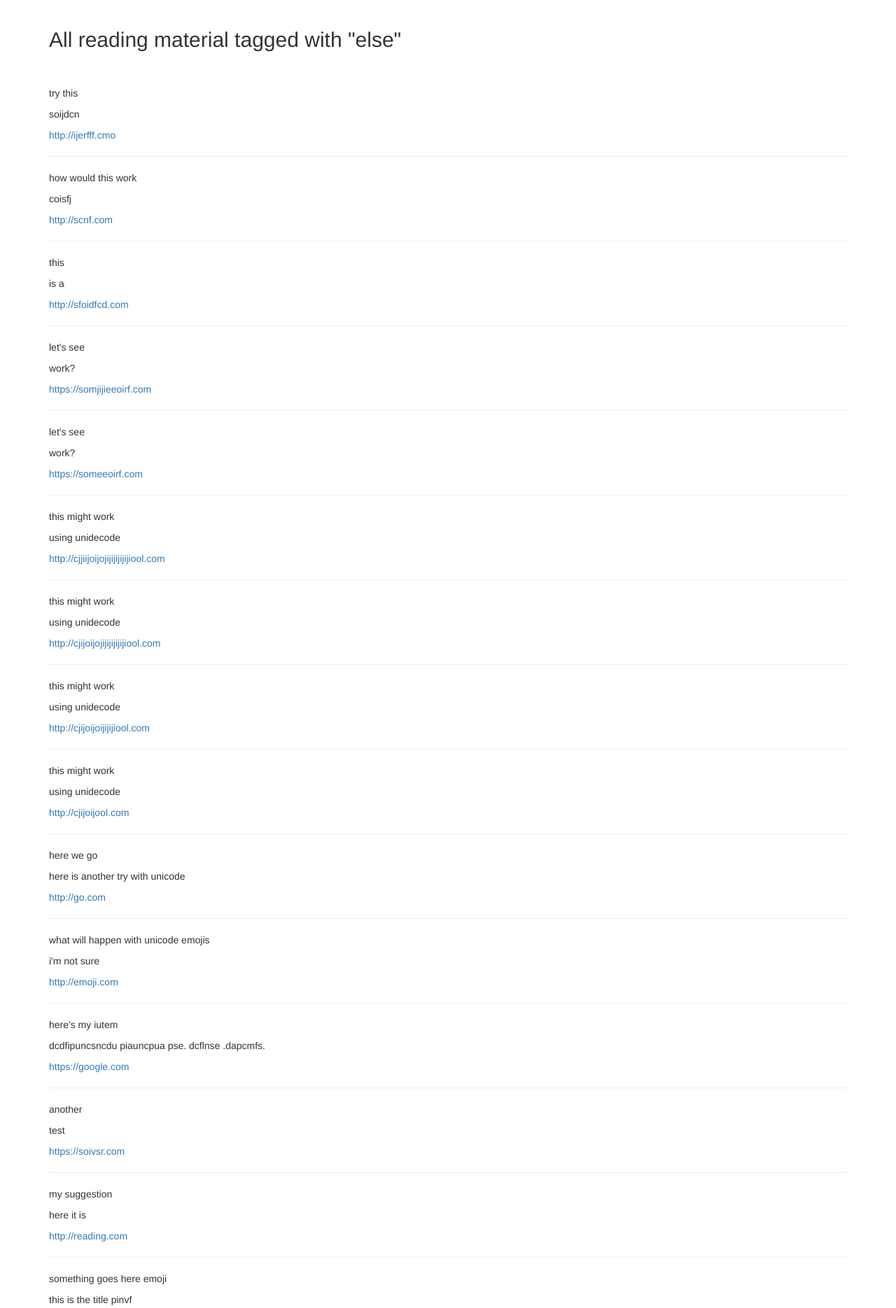
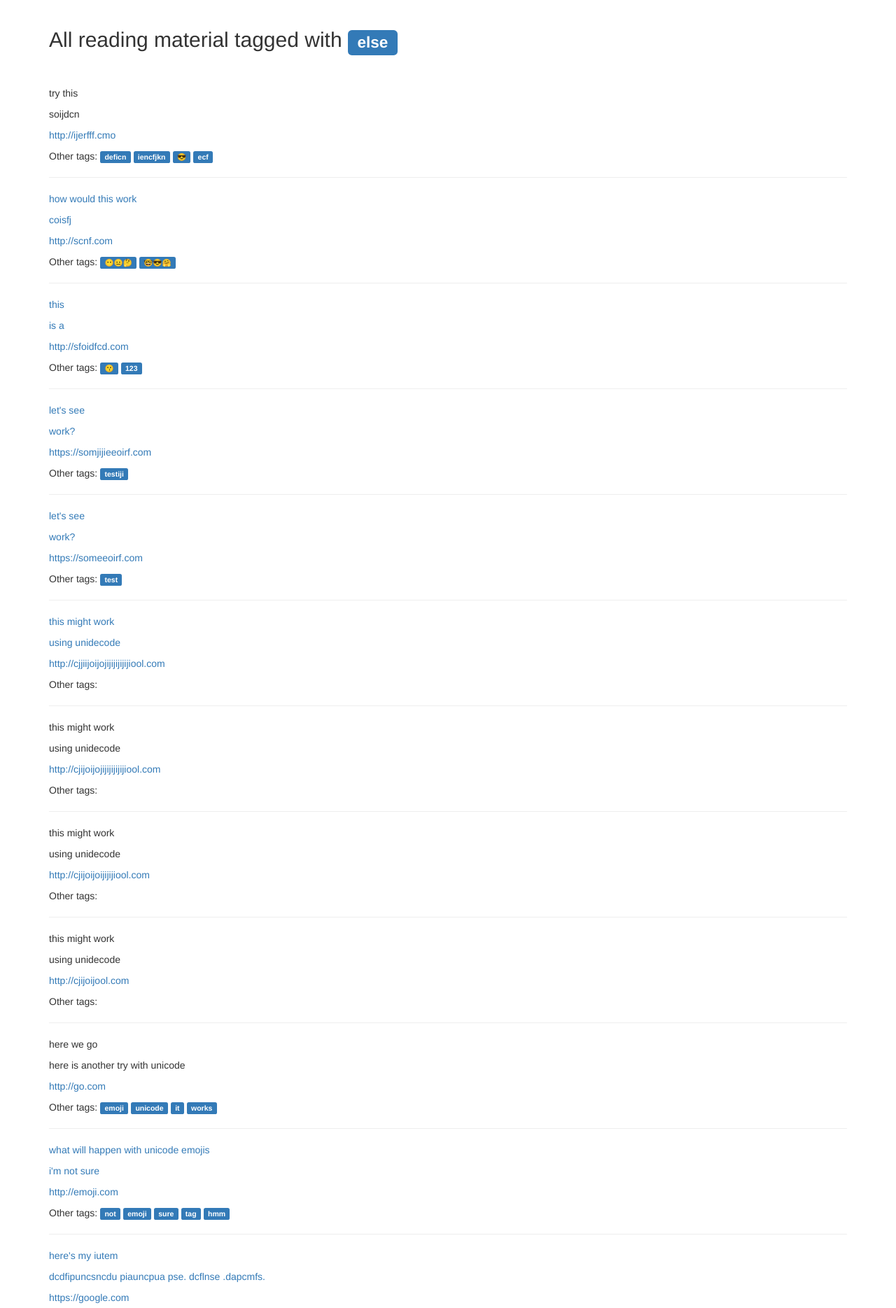
Before and after one commit to briancaffey/briancaffey.com, a Django app: template readinglist/templates/readinglist/tag_view.html in a window 1280 px wide. Shown: the part 51-1920 px from the top of the page at 70% size. Run offline with Django 3.2, Linux system fonts and the light colour scheme; the template is opened without the code that fills it: values that come from a table or form of the project are taken from there, others are empty; data comes from the database, SQL or seed files in the repository; both versions use the stored data as it was after the commit; parts of the project's set-up code (start-up, migrations or seed data) failed here and were passed over; some libraries are stand-ins or nearby versions.

Commit message:
improved tagging

```diff
--- a/readinglist/models.py
+++ b/readinglist/models.py
@@ -4,6 +4,7 @@ from django.conf import settings
 from comments.models import Comment #users can comment on reading list
 
 from taggit.managers import TaggableManager
+
 
 from django.contrib.auth.models import User
 
--- a/readinglist/templates/readinglist/all_tags.html
+++ b/readinglist/templates/readinglist/all_tags.html
@@ -4,6 +4,6 @@
 
 <h2>All tags for suggested reading materials</h2>
 {% for tag in tags %}
-<h2><a class="label label-primary" href="{% url 'reading-list:tag-view' slug=tag.slug %}">{{ tag }}</a></h2>
+<h2><a class="label label-primary" href="{% if tag.slug %}{% url 'reading-list:tag-view' slug=tag.slug %}{% endif %}">{{ tag }}</a></h2>
 {% endfor %}
 {% endblock %}
--- a/readinglist/templates/readinglist/reading_list.html
+++ b/readinglist/templates/readinglist/reading_list.html
@@ -18,7 +18,7 @@
 <p>Tags:
 {% for tag in item.tags.all %}
 
-<a href="{% url 'reading-list:tag-view' slug=tag.slug %}" class="label label-primary">{{ tag }}</a>
+<a href="{% if tag.slug %}{% url 'reading-list:tag-view' slug=tag.slug %}{% endif %}" class="label label-primary">{{ tag }}</a>
 
 {% endfor %}
 </p>
@@ -42,7 +42,7 @@
 <h2>Tags</h2>
 {% for tag in tags %}
 
-<a href="{% url 'reading-list:tag-view' slug=tag.slug %}" class="label label-primary">{{ tag }}</a>
+<a href="{% if tag.slug %}{% url 'reading-list:tag-view' slug=tag.slug %}{% endif %}" class="label label-primary">{{ tag }}</a>
 
 {% endfor %}
 
--- a/readinglist/templates/readinglist/tag_view.html
+++ b/readinglist/templates/readinglist/tag_view.html
@@ -2,14 +2,18 @@
 {% load crispy_forms_tags %}
 {% block content %}
 
-<h2>All reading material tagged with "{{ tag }}"</h2>
+<h2>All reading material tagged with <div class="label label-primary">{{ tag }}</div></h2>
 <br /><br />
 {% for thing in stuff %}
 <p>{{ thing.name }}</p>
 <p>{{ thing.description }}</p>
 <a href="{{ thing.link }}"<p>{{ thing.link }}</a></p>
-
-
+<p>Other tags:
+{% for tag_ in thing.tags.all %}
+{% if tag != tag_ %}
+<a class="label label-primary" href="{% if tag_.slug %}{% url 'reading-list:tag-view' slug=tag_.slug %}{% endif %}">{{ tag_ }}<a/>
+{% endif %}
+{% endfor %}
 <hr>
 {% endfor %}
 {% endblock %}
--- a/readinglist/views.py
+++ b/readinglist/views.py
@@ -5,6 +5,7 @@ from django.contrib.auth.decorators import login_required
 from django.contrib import messages
 from django.shortcuts import get_object_or_404
 from taggit.models import Tag
+import unidecode
 
 
 # Create your views here.
@@ -41,6 +42,7 @@ def reading_list(request):
             instance.user = request.user
 
             instance.save()
+            # instance.tags.text = unidecode.unidecode(instance.tags)
             form.save_m2m()
             return redirect('reading-list:list')
 
--- a/requirements.txt
+++ b/requirements.txt
@@ -16,4 +16,5 @@ Pillow==4.0.0
 psycopg2==2.7.1
 pyparsing==2.2.0
 six==1.10.0
+Unidecode==0.4.20
 whitenoise==3.3.0
```
Also changed, not shown: brianblog/settings/production.py (line endings or trailing spaces), db.sqlite3, readinglist/forms.py (line endings or trailing spaces).
